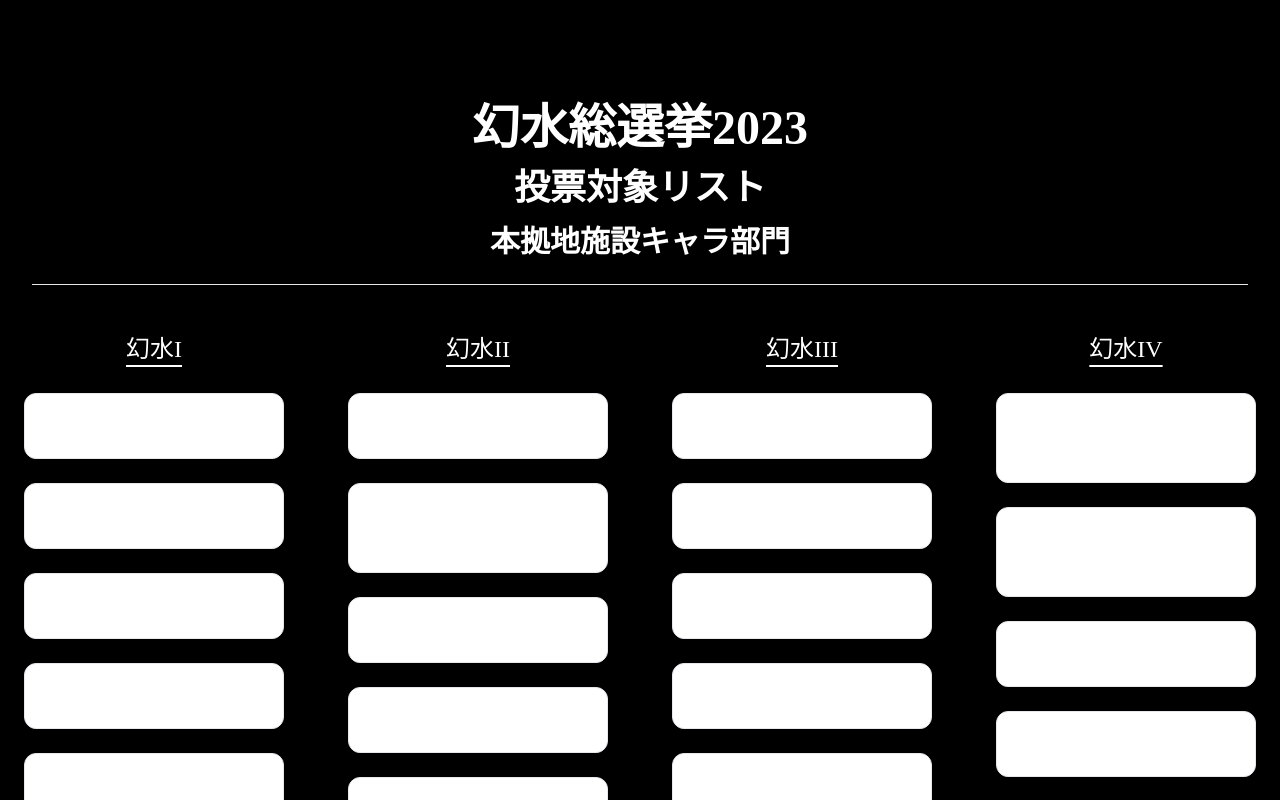
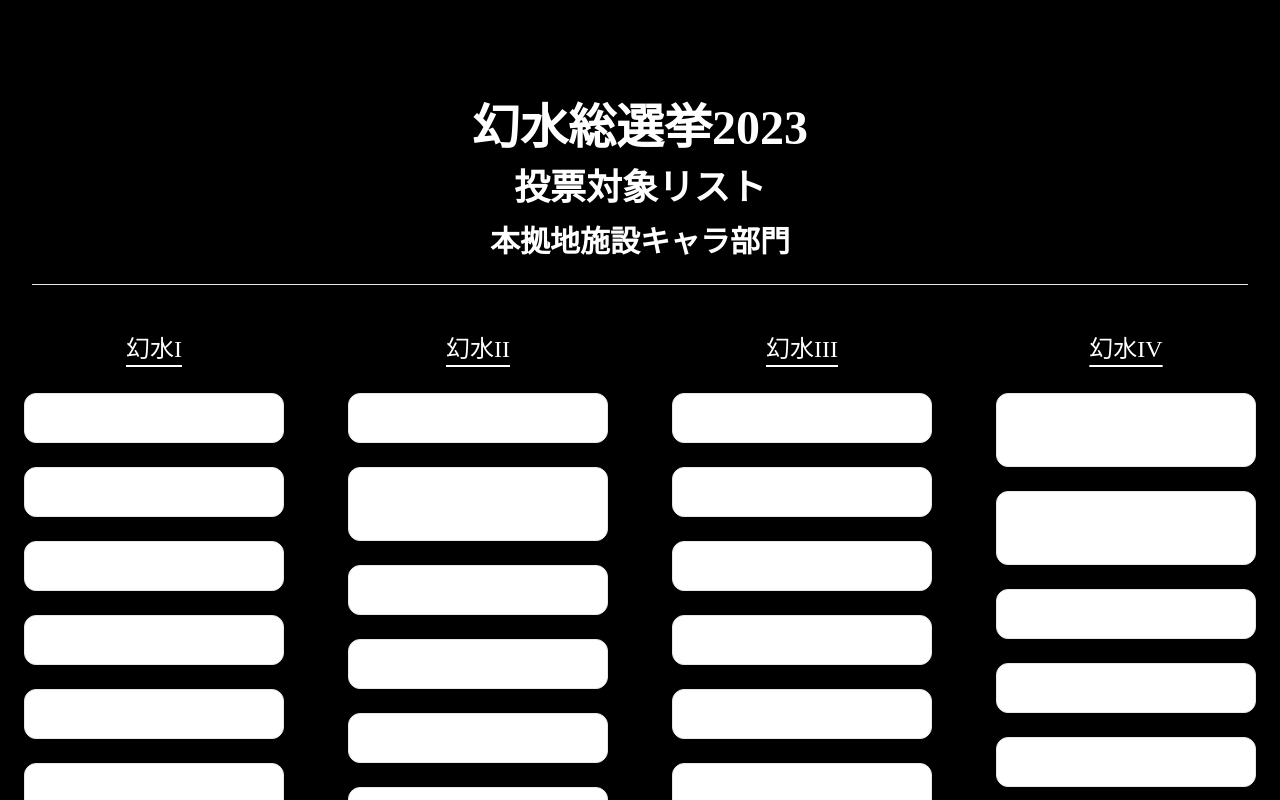
Before and after one commit to true-runes/election-bulletin-2023, a Next.js app: page /headquarters-characters in a window 1280 px wide. Shown: the top 800 px of the page. Built offline with nearby package versions, Linux system fonts and the light colour scheme.

Commit message:
feat: 🎸 カード内の上下余白を調整し、多くのカードの存在に対応した

```diff
--- a/src/app/headquarters-characters/page.tsx
+++ b/src/app/headquarters-characters/page.tsx
@@ -39,7 +39,7 @@ const Cities = () => {
                 {headquartersCharacters.map(
                   (headquartersCharacter: any, index: number) => (
                     <div className="city-and-title px-6 py-1" key={index}>
-                      <div className="flex flex-col bg-white border shadow-sm rounded-xl p-4 md:p-5 dark:bg-gray-900 dark:border-gray-700 dark:shadow-slate-700/[.7] dark:text-white my-2">
+                      <div className="flex flex-col bg-white border shadow-sm rounded-xl p-2 md:p-3 dark:bg-gray-900 dark:border-gray-700 dark:shadow-slate-700/[.7] dark:text-white my-2">
                         {headquartersCharacter}
                       </div>
                     </div>
```
